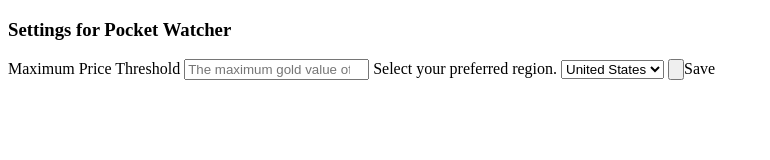
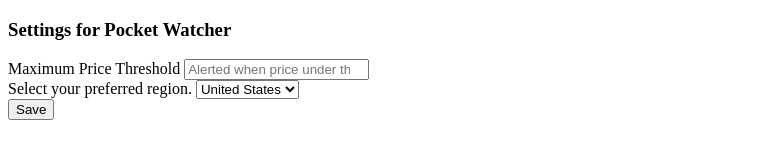
Before and after one commit to ToadNamedDuck/WoW-Token-Price-Watcher, a browser extension: page pw-settings.html in a window 1280 px wide. Shown: the whole page, without its empty margins (0-770 px from the left). Drawn offline with Linux system fonts and the light colour scheme.

Commit message:
minor settings tweaks

```diff
--- a/pw-settings.html
+++ b/pw-settings.html
@@ -7,7 +7,8 @@
         <div>
             <h3>Settings for Pocket Watcher</h3>
             <label for="pw-gold-input-field">Maximum Price Threshold</label>
-            <input id="pw-gold-input-field" type="number" placeholder="The maximum gold value of WoW Token prices that you want to be notified for."/>
+            <input id="pw-gold-input-field" type="number" placeholder="Alerted when price under this amount."/>
+            <div></div>
             <label for="pw-preferred-region-select">Select your preferred region.</label>
             <select id="pw-preferred-region-select">
                 <option value="us">United States</option>
@@ -16,7 +17,8 @@
                 <option value="korea">Korea</option>
                 <option value="taiwan">Taiwan</option>
             </select>
-            <input type="button" id="pw-save-gold-max">Save</input>
+            <div></div>
+            <button type="button" id="pw-save-gold-max" >Save</button>
         </div>
     </body>
 </html>
```
